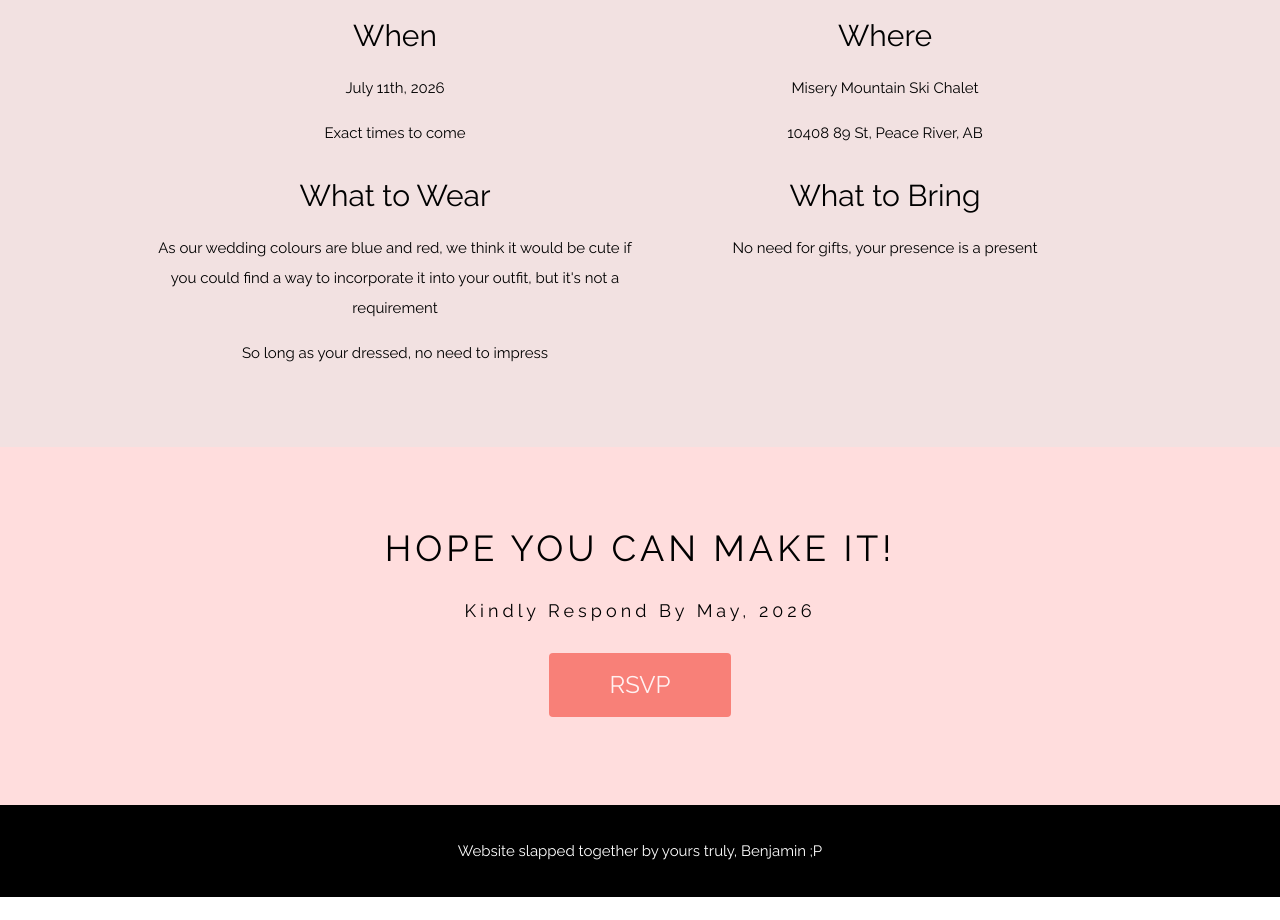
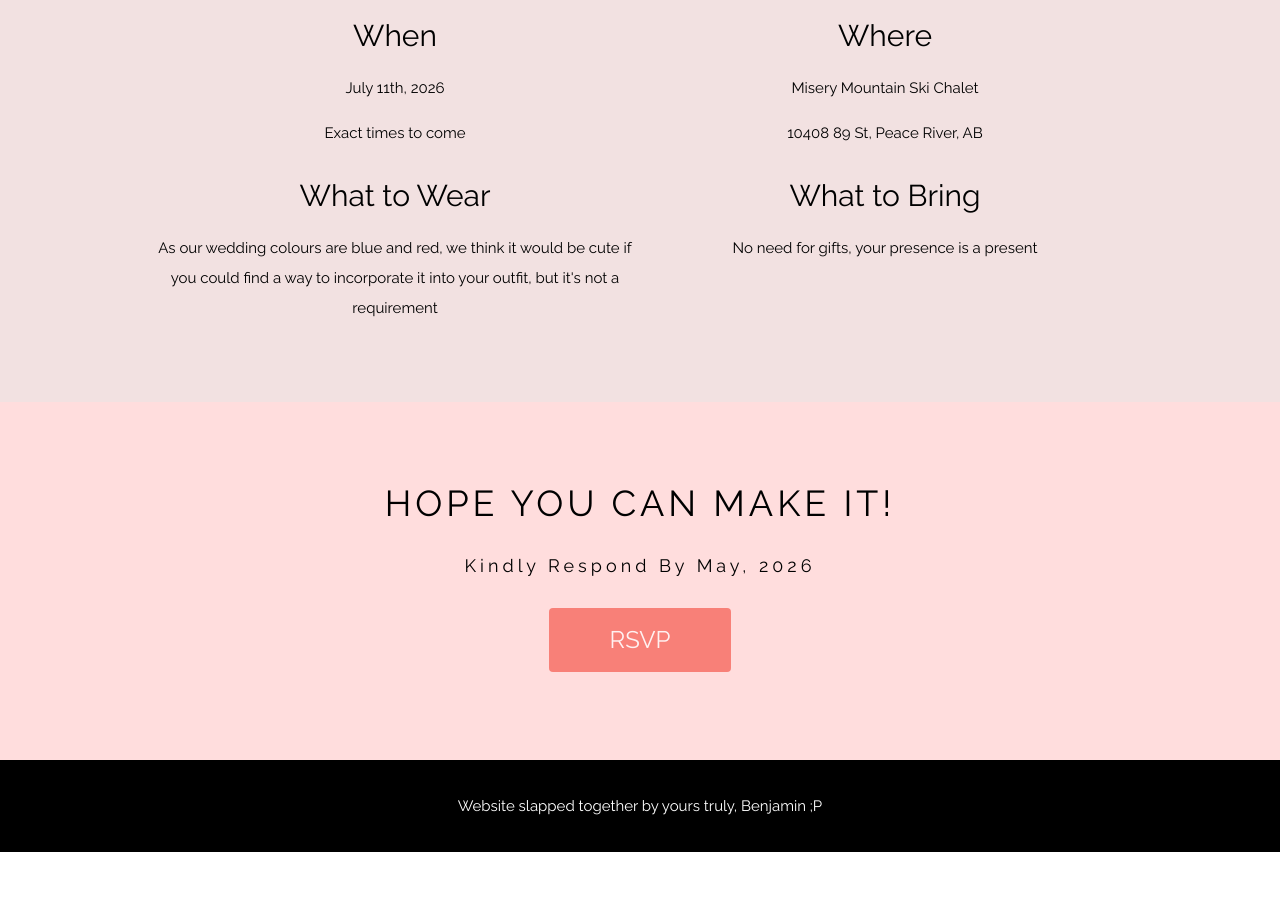
Before and after one commit to Sh0tgunn/benandshae, a plain HTML site: page index.html in a window 1280 px wide. Shown: the part 3695-4615 px from the top of the page. After the commit the page ends 4570 px from the top, so only its background shows below. Drawn offline with nearby package versions, Linux system fonts and the light colour scheme.

Commit message:
edited text

```diff
--- a/index.html
+++ b/index.html
@@ -82,7 +82,6 @@ p {line-height: 2}
       <div class="w3-half">
         <h2>What to Wear</h2>
         <p>As our wedding colours are blue and red, we think it would be cute if you could find a way to incorporate it into your outfit, but it's not a requirement</p>
-        <p>So long as your dressed, no need to impress</p>
       </div>
       <div class="w3-half">
         <h2>What to Bring</h2>
```
